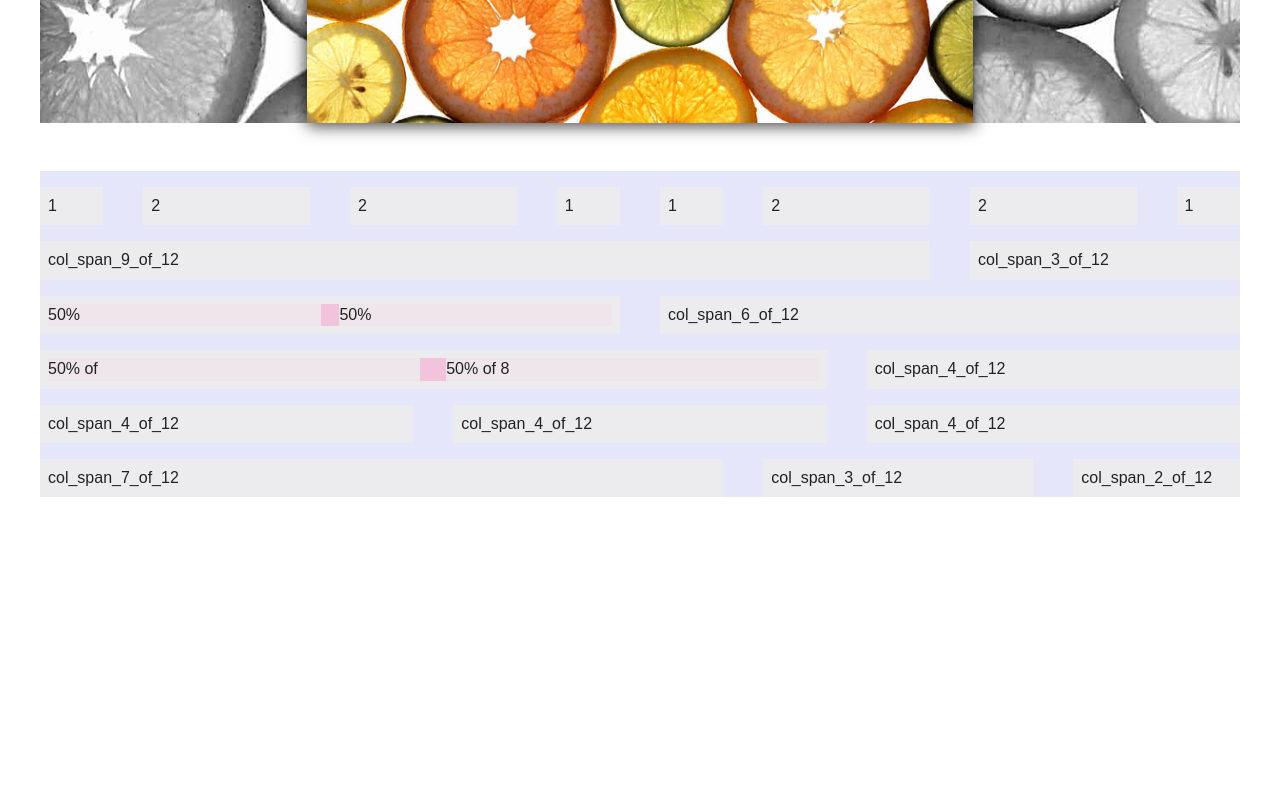
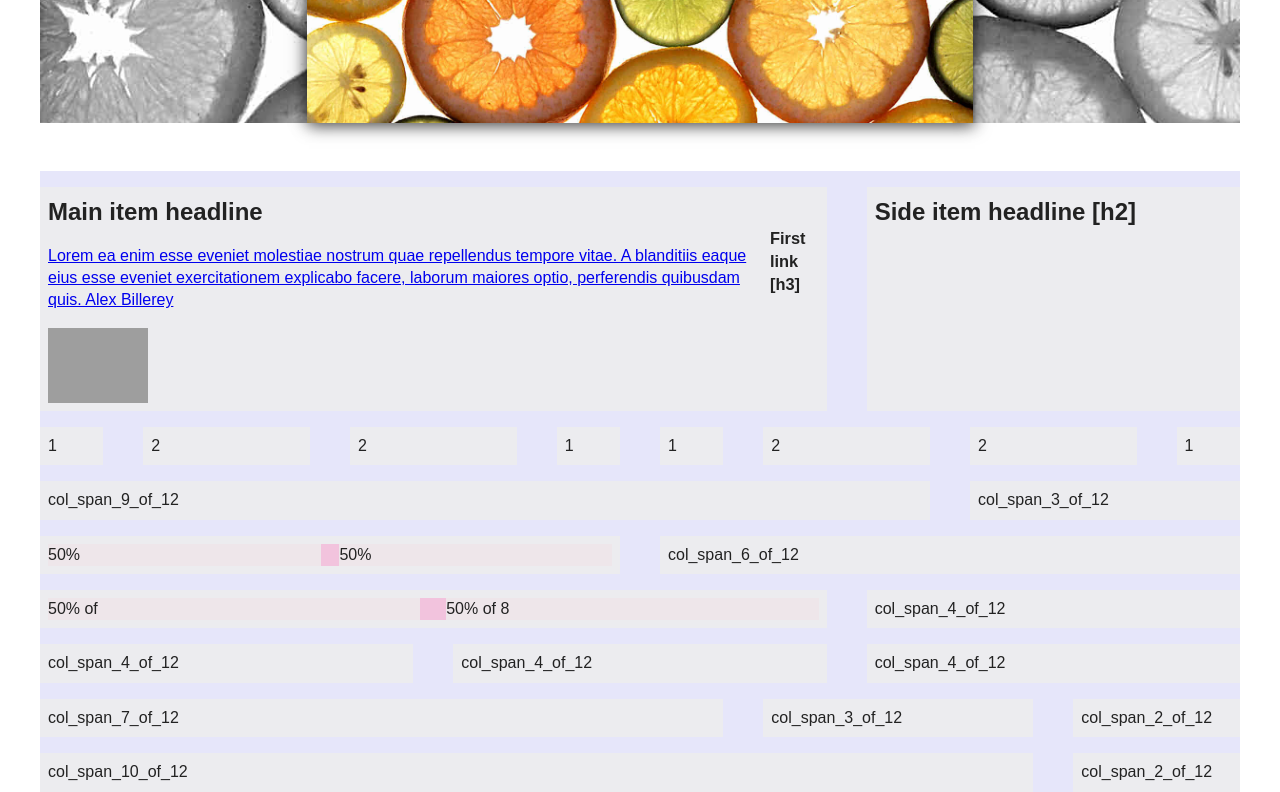
Before and after one commit to AlexBillerey/FlexBoxCorp, a website: page index.html in a window 1280 px wide. Shown: the part 313-1105 px from the top of the page. Before the commit the page ends 810 px from the top, so only its background shows below. Drawn offline with Linux system fonts and the light colour scheme; grey boxes are pictures that could not be loaded.

Commit message:
Cannot remember all these changes

```diff
--- a/index.html
+++ b/index.html
@@ -5,8 +5,9 @@
 <html class="no-js lt-ie9 lt-ie8"> <![endif]-->
 <!--[if IE 8]>
 <html class="no-js lt-ie9"> <![endif]-->
-<!--[if gt IE 8]><!-->
-<html class=no-js> <!--<![endif]-->
+<!--[if gt IE 8]>
+<html class="no-js ie9"><![endif]-->
+<html class="no-js"> <!--<![endif]-->
 <head>
     <meta charset=utf-8>
     <meta http-equiv=X-UA-Compatible content="IE=edge">
@@ -17,11 +18,11 @@
 
     <!--<link rel="stylesheet" media="screen" href="css/tidy_flexboxcorp3.min.css">-->
 
-   <!--<link rel="stylesheet" media="screen" href="css/normalize.css">
-    <link rel="stylesheet" media="screen" href="css/main.css">-->
-    <link rel="stylesheet" media="screen" href="css/output2312.css">
+    <link rel="stylesheet" media="screen" href="css/normalize.css">
+    <link rel="stylesheet" media="screen" href="css/main.css">
+    <!--<link rel="stylesheet" media="screen" href="css/output2312.css">-->
     <!--<link rel="stylesheet" media="screen" href="css/production.css">-->
-
+    <!--<link rel="stylesheet" media="screen" href="css/output.min.css">-->
     <!--<link rel="stylesheet" media="screen" href="css/uncss_main_normalise_seperate.min.css">-->
 
     <script src=js/vendor/modernizr-2.6.2.min.js></script>
@@ -29,9 +30,9 @@
     <script>
         /* see this link - http://rog.ie/blog/html5-boilerplate-addon */
         var b = document.documentElement;
-        b.setAttribute('data-useragent',  navigator.userAgent);
-        b.setAttribute('data-platform', navigator.platform );
-        b.className += ((!!('ontouchstart' in window) || !!('onmsgesturechange' in window))?' touch':'');
+        b.setAttribute('data-useragent', navigator.userAgent);
+        b.setAttribute('data-platform', navigator.platform);
+        b.className += ((!!('ontouchstart' in window) || !!('onmsgesturechange' in window)) ? ' touch' : '');
     </script>
 </head>
 <body>
@@ -48,7 +49,7 @@
 
         <nav>
             <ul>
-                <!--<li><a href="#">Home</a></li>-->
+                <li><a href="#">Home</a></li>
                 <li><a href="#">About</a></li>
                 <li><a href="#">Clients</a></li>
                 <li><a href="#">Contact</a></li>
@@ -93,6 +94,30 @@
         </section>
     </div>
     <div class="row">
+        <section class="col_span_8_of_12 column">
+            <!--<p>seventy five</p>-->
+
+            <div class="mainNewsItem">
+                <h2>Main item headline</h2>
+                    <div><a href="#">
+                    <p>Lorem ea enim esse eveniet molestiae nostrum quae repellendus tempore vitae. A blanditiis eaque
+                    eius
+                    esse
+                    eveniet exercitationem explicabo facere, laborum maiores optio, perferendis quibusdam quis. Alex Billerey</p>
+                    <img src="http://lorempixel.com/100/75/cats/7"></a></div>
+            </div>
+            <ul>
+                <li><h3>First link [h3]</h3></li>
+            </ul>
+        </section>
+        <section class="col_span_4_of_12">
+            <!--<p>twenty 5</p>-->
+            <h2>Side item headline [h2]</h2>
+
+
+        </section>
+    </div>
+    <div class="row">
         <section class="col_span_1_of_12">1</section>
         <section class="col_span_2_of_12">2</section>
         <section class="col_span_2_of_12">2</section>
@@ -126,7 +151,7 @@
         <section class="col_span_8_of_12">
             <div class="row">
                 <!--<section class="col_span_4_of_12">third</section>-->
-                <section class="col_span_6_of_12">50% of </section>
+                <section class="col_span_6_of_12">50% of</section>
                 <section class="col_span_6_of_12">50% of 8</section>
             </div>
         </section>
@@ -142,6 +167,10 @@
         <section class="col_span_3_of_12">col_span_3_of_12</section>
         <section class="col_span_2_of_12">col_span_2_of_12</section>
     </div>
+    <div class="row">
+        <section class="col_span_10_of_12">col_span_10_of_12</section>
+        <section class="col_span_2_of_12">col_span_2_of_12</section>
+    </div>
 
 </div>
 <!--<script src=js/vendor/jquery-1.10.2.min.js async="async"></script>
--- a/js/main.js
+++ b/js/main.js
@@ -3,7 +3,7 @@ $(document).ready(function () {
     function getRandom() {
         var sectionDef = $('.hero_container'),
             sectionNumber = sectionDef.find('section').length,
-            random = Math.floor(Math.random() * ((sectionNumber - 1) + 1) + 1);
+            random = Math.floor(Math.random() * ((sectionNumber)) + 1);
         $(sectionDef).find('section:nth-child(' + random + ')').addClass('openHero');
         $(sectionDef).mouseenter(function () {
             $(this).find('section').removeClass('openHero');
```
Also changed, not shown: Gruntfile.js (+52 -23 lines), package.json (+5 -8 lines), 1 other file. Lines whose indentation alone changed are shown as unchanged.
